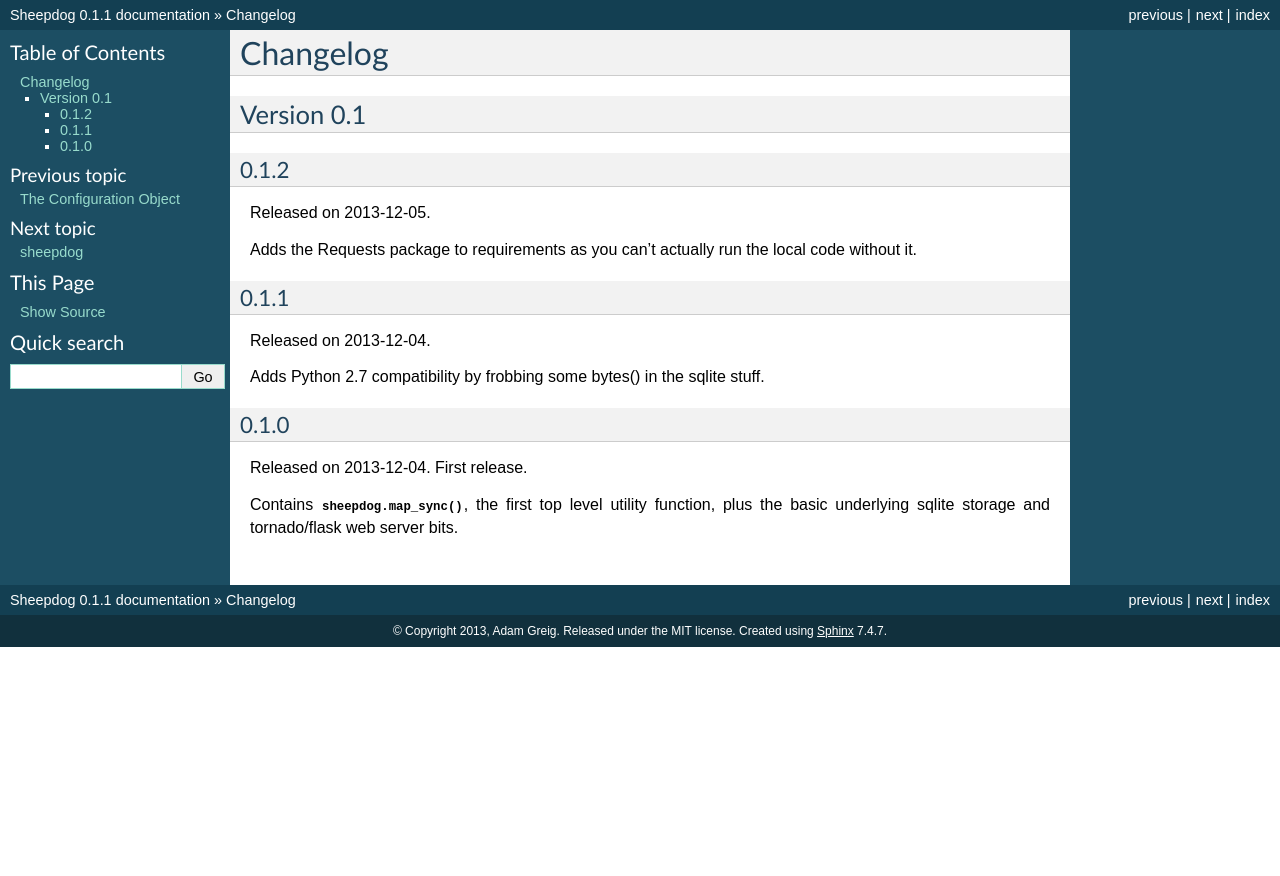
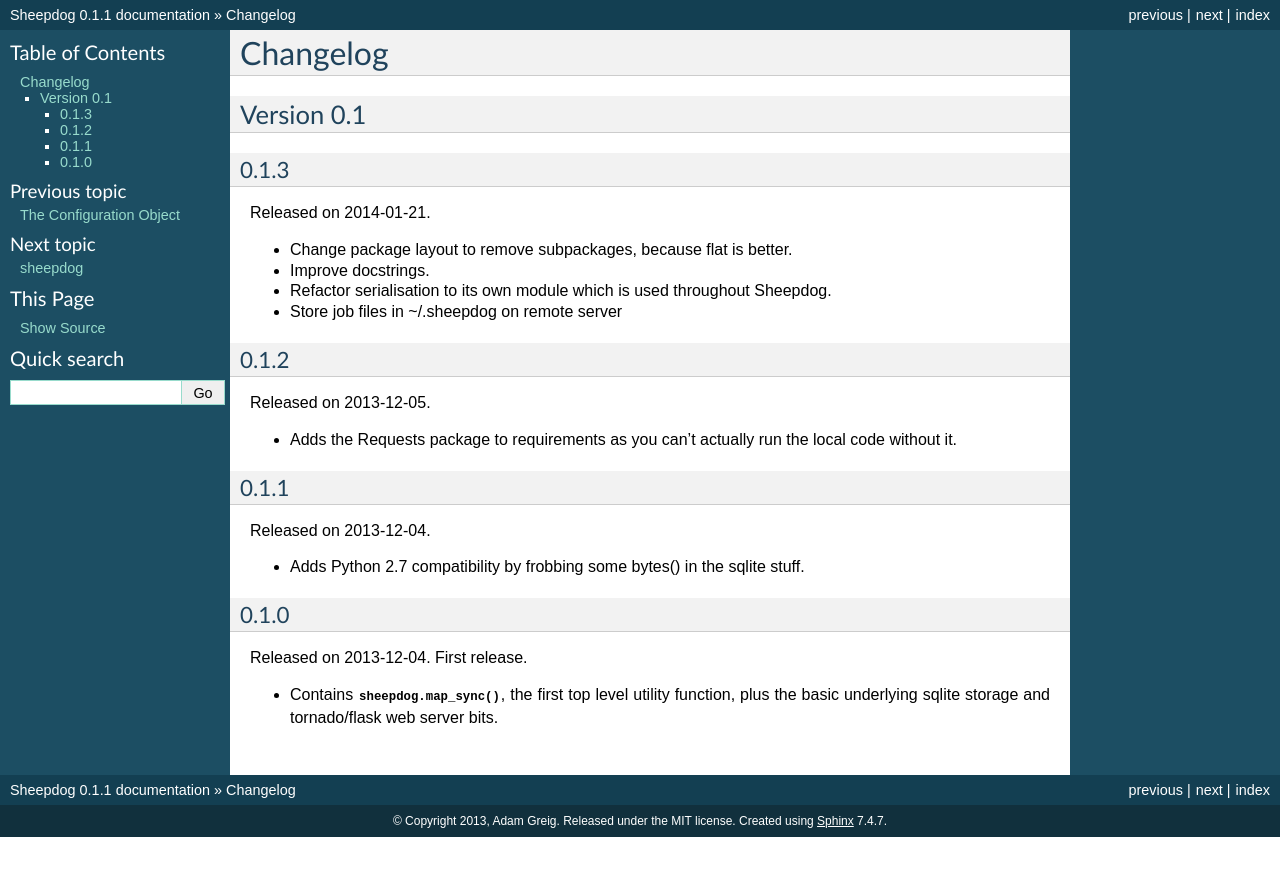
Before and after one commit to adamgreig/sheepdog, a Sphinx documentation site: the page built from docs/changelog.rst, in a window 1280 px wide. Shown: the top 876 px of the page. Built offline with Sphinx 7.4.7, drawn with Linux system fonts in a browser that asks for light colours.

Commit message:
add 0.1.3 to changelog

```diff
--- a/docs/changelog.rst
+++ b/docs/changelog.rst
@@ -4,23 +4,32 @@ Changelog
 Version 0.1
 -----------
 
+0.1.3
+^^^^^
+Released on 2014-01-21.
+
+* Change package layout to remove subpackages, because flat is better.
+* Improve docstrings.
+* Refactor serialisation to its own module which is used throughout Sheepdog.
+* Store job files in ~/.sheepdog on remote server
+
 0.1.2
 ^^^^^
 Released on 2013-12-05.
 
-Adds the Requests package to requirements as you can't actually run the local
-code without it.
+* Adds the Requests package to requirements as you can't actually run the local
+  code without it.
 
 0.1.1
 ^^^^^
 Released on 2013-12-04.
 
-Adds Python 2.7 compatibility by frobbing some bytes() in the sqlite stuff.
+* Adds Python 2.7 compatibility by frobbing some bytes() in the sqlite stuff.
 
 0.1.0
 ^^^^^
 Released on 2013-12-04. First release.
 
-Contains :py:func:`sheepdog.map_sync`, the first top level
-utility function, plus the basic underlying sqlite storage and tornado/flask
-web server bits.
+* Contains :py:func:`sheepdog.map_sync`, the first top level
+  utility function, plus the basic underlying sqlite storage and tornado/flask
+  web server bits.
```
